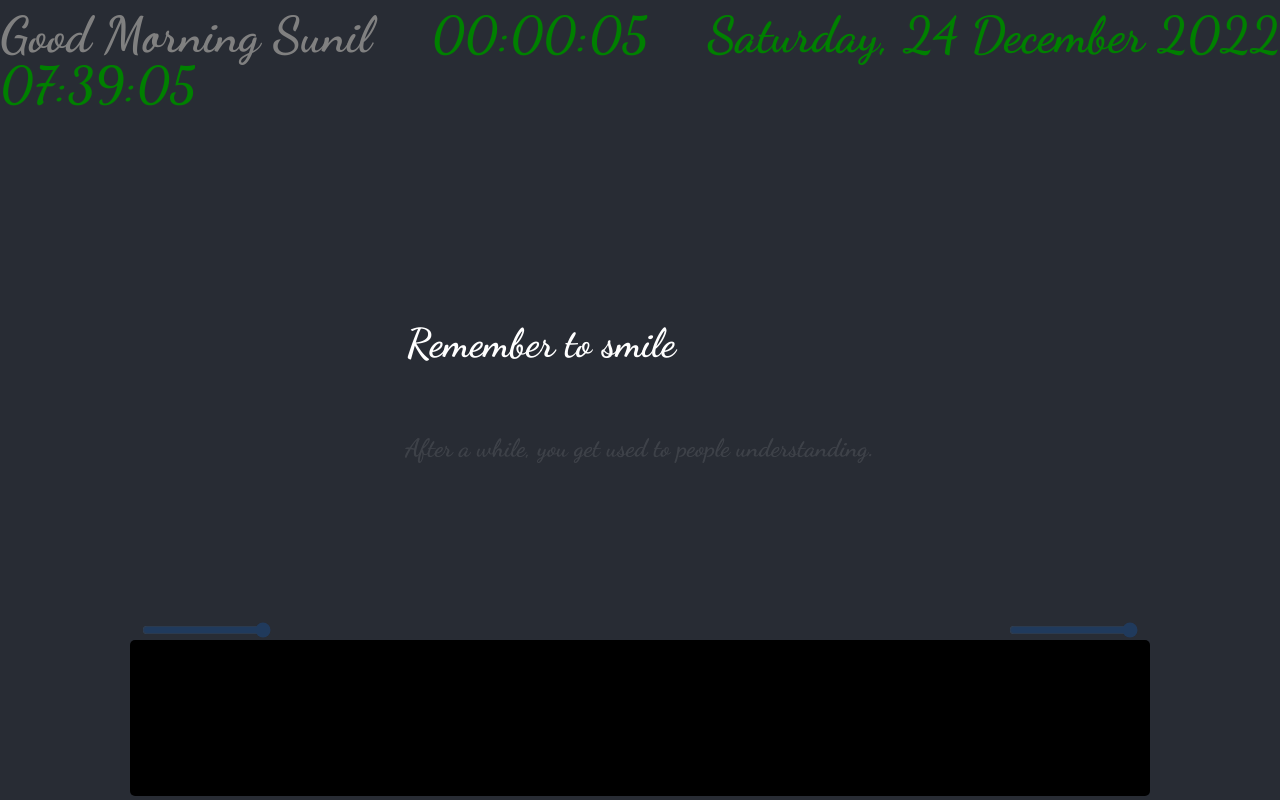
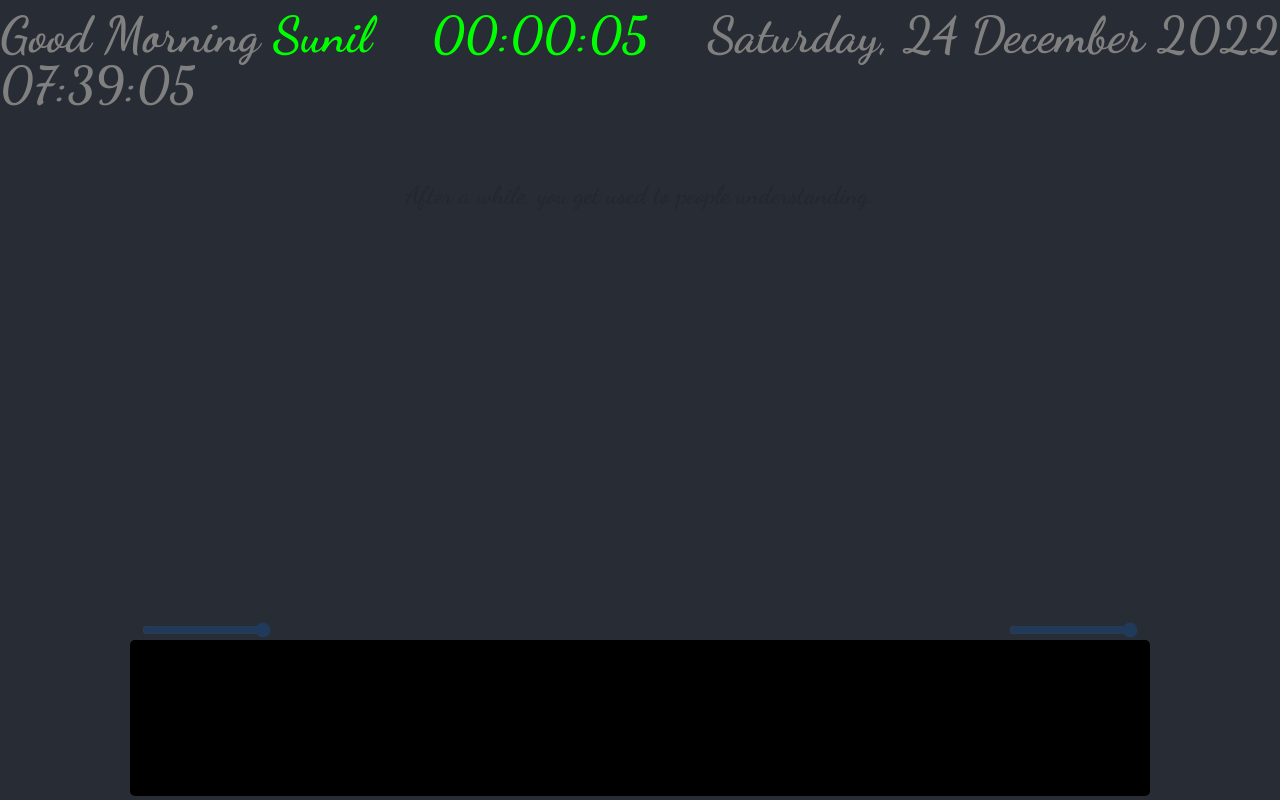
Before and after one commit to sunilyadavfabhotel/quotes-typing, a React (Create React App) app: page / in a window 1280 px wide. Shown: the top 800 px of the page. Built offline with nearby package versions, Linux system fonts and the light colour scheme.

Commit message:
Fix: header as sticky on top

```diff
--- a/src/App.css
+++ b/src/App.css
@@ -149,7 +149,6 @@ body {
   flex-direction: column;
   align-items: center;
   justify-content: space-between;
-  color: white;
   overflow: hidden;
 }
 
@@ -159,7 +158,10 @@ body {
   justify-content: space-between;
   min-width: 100%;
   padding: 10px;
-  color: green;
+  position: fixed;
+  top: 0;
+  background-color: #282c34;
+  z-index: 9;
 }
 
 .wish {
@@ -168,7 +170,6 @@ body {
   line-height: 50px;
   margin: 0;
   padding: 0;
-  color: grey;
 }
 
 .timer {
@@ -263,6 +264,10 @@ footer {
 
 .gray {
   color: gray;
+}
+
+.green {
+  color: #0f0;
 }
 
 .white {
--- a/src/App.tsx
+++ b/src/App.tsx
@@ -80,21 +80,21 @@ function App() {
     <div className="App">
       <header className="App-header">
         <div className="date-time-wrapper pop-in">
-          <p className="wish">
+          <p className="wish gray">
             {wish}
-            {name}
+            <span className="green">{name}</span>
           </p>
-          <p className="timer">{getFormatedTime(timmer)}</p>
-          <p className="date-time">{date}</p>
-          <p className="timer">{time}</p>
+          <p className="timer green">{getFormatedTime(timmer)}</p>
+          <p className="date-time gray">{date}</p>
+          <p className="timer gray">{time}</p>
         </div>
 
         <div className="text-wrapper">
-          <p className={`${animate2} text-preview`}>
+          <p className={`${animate2} text-preview gray`}>
             {QUOTES_DATA[(currentIndex - 1) % QUOTES_DATA.length]}
           </p>
-          <div className="type-text-view">
-            <p className="highligth-text">{highlightedQuotes}</p>
+          <div className="type-text-view gray">
+            <p className="highligth-text gray">{highlightedQuotes}</p>
             <p
               className={animate}
               style={{
```
